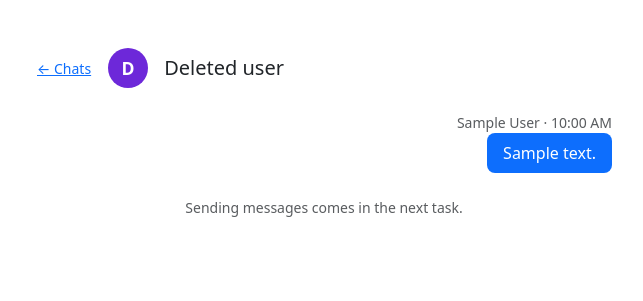
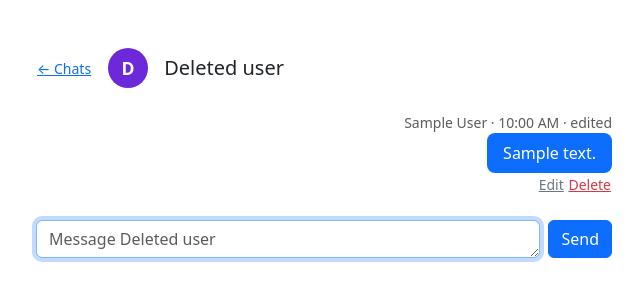
Before and after one commit to 650buxks/Inner-Circle, a Django app: page /chats/1/ in a window 1280 px wide. Shown: the part 57-358 px from the top of the page, without its empty margins (316-959 px from the left). Run offline with Django 5.2, Linux system fonts and the light colour scheme; a user stored in the database is signed in; tables that the repository leaves empty hold one stand-in row (values such as "Sample post"); data that the repository does not hold is empty; parts of the project's set-up code (start-up, migrations or seed data) failed here and were passed over.

Commit message:
Send, edit and delete messages; load older messages

```diff
--- a/chats/templates/chats/detail.html
+++ b/chats/templates/chats/detail.html
@@ -10,16 +10,35 @@
     <h1 class="h5 mb-0">{{ title }}</h1>
   </div>
 
+  {% if has_older %}
+    <div class="text-center mb-3">
+      <a href="?before={{ chat_messages.0.pk }}" class="btn btn-outline-secondary btn-sm">Load older messages</a>
+    </div>
+  {% endif %}
+
   {% for message in chat_messages %}
     {% if message.kind == "system" %}
       <p class="text-center text-body-secondary small my-3">{{ message.body }}</p>
     {% else %}
       <div class="mb-3 {% if message.sender == user %}text-end{% endif %}">
-        <div class="small text-body-secondary">{{ message.sender_name }} · {{ message.created_at|time:"g:i A" }}</div>
+        <div class="small text-body-secondary">
+          {{ message.sender_name }} · {{ message.created_at|time:"g:i A" }}
+          {% if message.edited_at and not message.is_deleted %}· edited{% endif %}
+        </div>
         {% if message.is_deleted %}
           <div class="d-inline-block px-3 py-2 rounded-3 border fst-italic text-body-secondary">Message deleted</div>
         {% else %}
-          <div class="d-inline-block px-3 py-2 rounded-3 {% if message.sender == user %}text-bg-primary{% else %}bg-body-secondary{% endif %}">{{ message.body|linebreaksbr }}</div>
+          <div class="d-inline-block px-3 py-2 rounded-3 text-start {% if message.sender == user %}text-bg-primary{% else %}bg-body-secondary{% endif %}">{{ message.body|linebreaksbr }}</div>
+          {% if message.sender == user and message.kind == "text" %}
+            <div class="small">
+              <a href="{% url 'chats:edit' message.pk %}" class="link-secondary">Edit</a>
+              <form method="post" action="{% url 'chats:delete' message.pk %}" class="d-inline"
+                    onsubmit="return confirm('Delete this message?');">
+                {% csrf_token %}
+                <button type="submit" class="btn btn-link btn-sm link-danger p-0 align-baseline">Delete</button>
+              </form>
+            </div>
+          {% endif %}
         {% endif %}
       </div>
     {% endif %}
@@ -27,6 +46,11 @@
     <p class="text-center text-body-secondary">No messages yet. Say hi! 👋</p>
   {% endfor %}
 
-  <p class="text-center text-body-secondary small mt-4">Sending messages comes in the next task.</p>
+  <form method="post" action="{% url 'chats:send' chat.pk %}" id="send" class="d-flex gap-2 mt-4">
+    {% csrf_token %}
+    <textarea name="body" class="form-control" rows="1" maxlength="{{ max_length }}"
+              placeholder="Message {{ title }}" required autofocus></textarea>
+    <button type="submit" class="btn btn-primary">Send</button>
+  </form>
 </div>
 {% endblock %}
--- a/chats/urls.py
+++ b/chats/urls.py
@@ -7,5 +7,8 @@ app_name = "chats"
 urlpatterns = [
     path("", views.inbox, name="inbox"),
     path("<int:pk>/", views.chat_detail, name="detail"),
+    path("<int:pk>/send/", views.send, name="send"),
     path("start/<str:username>/", views.start_chat, name="start"),
+    path("messages/<int:pk>/edit/", views.edit, name="edit"),
+    path("messages/<int:pk>/delete/", views.delete, name="delete"),
 ]
--- a/chats/views.py
+++ b/chats/views.py
@@ -2,6 +2,7 @@ from django.contrib import messages
 from django.contrib.auth.decorators import login_required
 from django.http import Http404
 from django.shortcuts import get_object_or_404, redirect, render
+from django.urls import reverse
 from django.views.decorators.http import require_POST
 
 from accounts.models import User
@@ -10,11 +11,17 @@ from .models import Conversation, Message
 from .services import (
     ChatError,
     chat_title,
+    delete_message,
+    edit_message,
     get_or_create_private_chat,
     is_member,
     mark_read,
+    send_message,
     unread_count,
 )
+
+# How many messages the chat page shows at a time.
+PAGE_SIZE = 50
 
 
 def preview(message, user):
@@ -28,6 +35,29 @@ def preview(message, user):
     if message.sender == user:
         return f"You: {message.body}"
     return message.body
+
+
+def get_chat_for(user, pk):
+    """The chat with this id, or a 404 if `user` isn't in it."""
+    chat = get_object_or_404(Conversation, pk=pk)
+    if not is_member(user, chat):
+        # Don't reveal that the chat exists to people outside it.
+        raise Http404
+    return chat
+
+
+def get_message_for(user, pk):
+    """A message in one of `user`'s chats, or a 404."""
+    return get_object_or_404(
+        Message.objects.select_related("conversation"),
+        pk=pk,
+        conversation__memberships__user=user,
+    )
+
+
+def back_to_chat(chat):
+    # "#send" scrolls the page down to the message box.
+    return redirect(reverse("chats:detail", args=[chat.pk]) + "#send")
 
 
 @login_required
@@ -44,15 +74,25 @@ def inbox(request):
 
 @login_required
 def chat_detail(request, pk):
-    chat = get_object_or_404(Conversation, pk=pk)
-    if not is_member(request.user, chat):
-        # Don't reveal that the chat exists to people outside it.
-        raise Http404
+    chat = get_chat_for(request.user, pk)
     mark_read(request.user, chat)
+
+    # Newest messages first, so we can take the latest PAGE_SIZE of them.
+    newest_first = chat.messages.select_related("sender").order_by("-pk")
+    before = request.GET.get("before")
+    if before and before.isdigit():
+        newest_first = newest_first.filter(pk__lt=before)
+    # Fetch one extra to find out whether there are older messages.
+    page = list(newest_first[: PAGE_SIZE + 1])
+    has_older = len(page) > PAGE_SIZE
+    chat_messages = page[:PAGE_SIZE][::-1]  # back to oldest first
+
     context = {
         "chat": chat,
         "title": chat_title(chat, request.user),
-        "chat_messages": chat.messages.select_related("sender"),
+        "chat_messages": chat_messages,
+        "has_older": has_older,
+        "max_length": Message.MAX_LENGTH,
     }
     return render(request, "chats/detail.html", context)
 
@@ -67,3 +107,47 @@ def start_chat(request, username):
         messages.error(request, str(error))
         return redirect("accounts:profile", username=username)
     return redirect("chats:detail", pk=chat.pk)
+
+
+@login_required
+@require_POST
+def send(request, pk):
+    chat = get_chat_for(request.user, pk)
+    try:
+        send_message(request.user, chat, request.POST.get("body", ""))
+    except ChatError as error:
+        messages.error(request, str(error))
+    return back_to_chat(chat)
+
+
+@login_required
+def edit(request, pk):
+    message = get_message_for(request.user, pk)
+    chat = message.conversation
+    if request.method == "POST":
+        try:
+            edit_message(request.user, message, request.POST.get("body", ""))
+        except ChatError as error:
+            messages.error(request, str(error))
+        else:
+            return back_to_chat(chat)
+    elif message.sender != request.user or message.is_deleted:
+        messages.error(request, "You can only edit your own messages.")
+        return back_to_chat(chat)
+    context = {
+        "message": message,
+        "chat": chat,
+        "max_length": Message.MAX_LENGTH,
+    }
+    return render(request, "chats/edit.html", context)
+
+
+@login_required
+@require_POST
+def delete(request, pk):
+    message = get_message_for(request.user, pk)
+    try:
+        delete_message(request.user, message)
+    except ChatError as error:
+        messages.error(request, str(error))
+    return back_to_chat(message.conversation)
```
Also changed, not shown: chats/templates/chats/edit.html (added, +17 -0 lines), chats/tests.py (+113 -0 lines).
